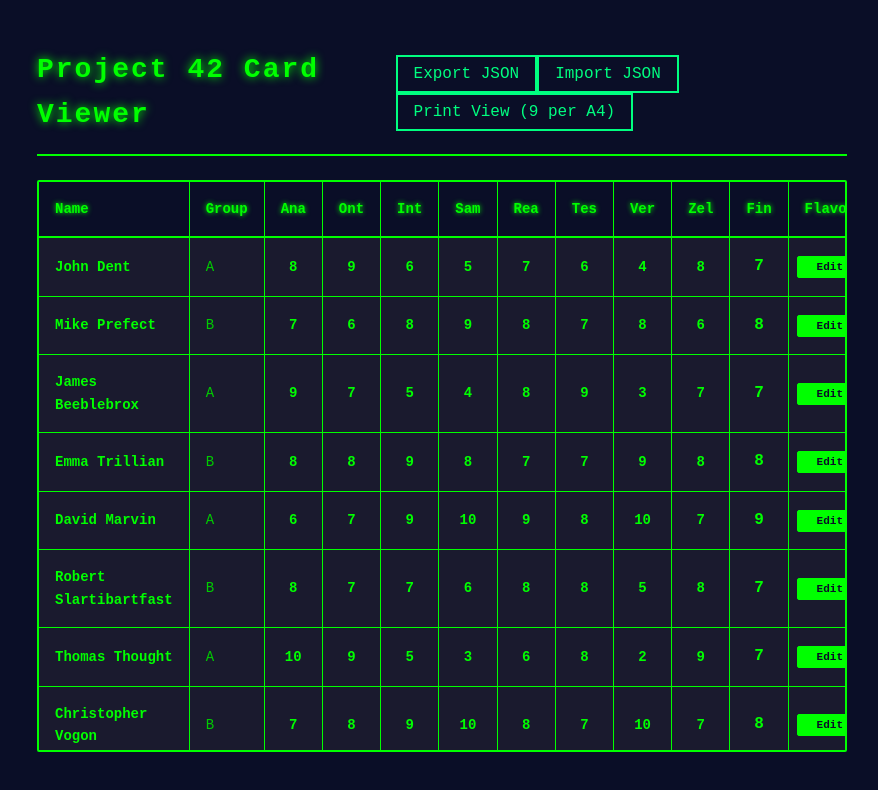
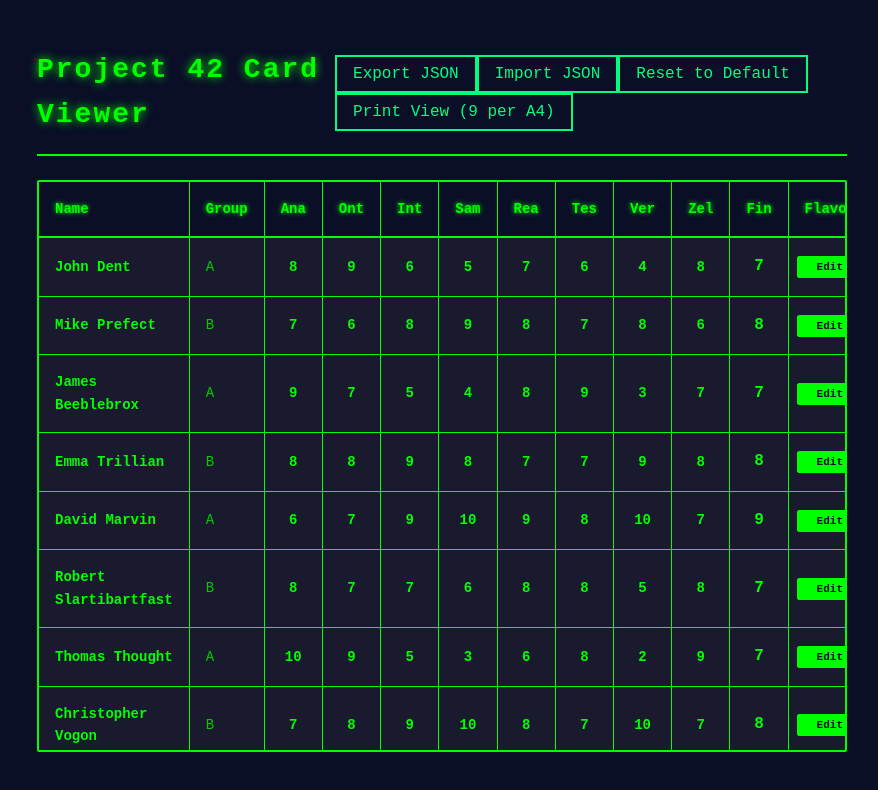
Before and after one commit to Jaapapa/project42cardviewer, a React (Vite) app: page / in a window 1280 px wide. Shown: the top 790 px of the page, without its empty margins (11-889 px from the left). Built offline with nearby package versions, Linux system fonts and the light colour scheme.

Commit message:
Add reset button

```diff
--- a/src/components/CardList.tsx
+++ b/src/components/CardList.tsx
@@ -5,6 +5,7 @@ import { NameCell } from './NameCell';
 import { GroupCell } from './GroupCell';
 import { FinalGradeCell } from './FinalGradeCell';
 import { FlavorTextCell } from './FlavorTextCell';
+import sampleCards from '../data/sample-cards.json';
 import '../styles/CardList.css';
 
 interface CardListProps {
@@ -94,6 +95,12 @@ export const CardList: React.FC<CardListProps> = ({
     fileInputRef.current?.click();
   };
 
+  const handleReset = () => {
+    if (window.confirm('Are you sure you want to reset to the default example data? This will replace all current cards.')) {
+      onImport?.(sampleCards as Card[]);
+    }
+  };
+
   const handleStatChange = (cardId: string, statKey: keyof Card['stats'], delta: number) => {
     const card = cards.find((c) => c.id === cardId);
     if (!card || !onUpdateCard) return;
@@ -163,6 +170,9 @@ export const CardList: React.FC<CardListProps> = ({
           </button>
           <button className="action-btn" onClick={handleImportClick}>
             Import JSON
+          </button>
+          <button className="action-btn" onClick={handleReset}>
+            Reset to Default
           </button>
           <input
             ref={fileInputRef}
```
